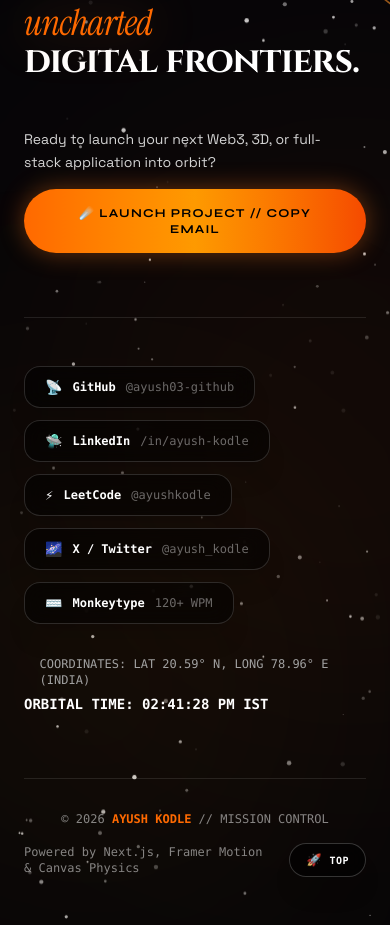
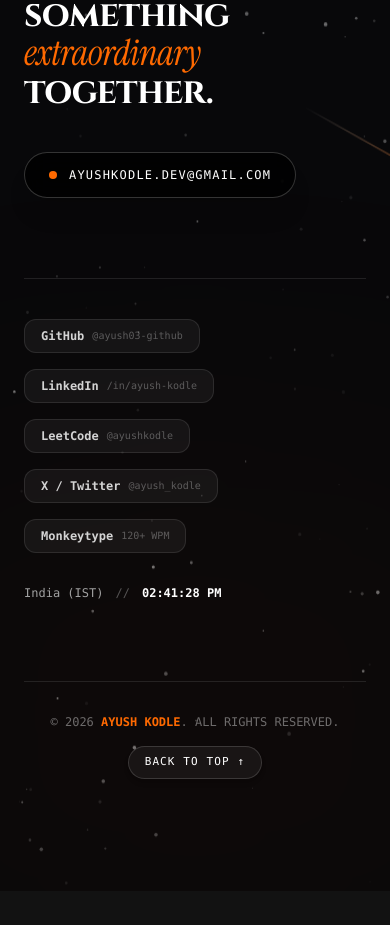
Before and after one commit to ayush03-github/anti-port, a Next.js app: page / in a window 390 px wide. Shown: the part 9260-10185 px from the top of the page. After the commit the page ends 10151 px from the top, so only its background shows below. Built offline with nearby package versions, Linux system fonts and the light colour scheme.

Commit message:
Refine Space Footer with spacious 3-tier grid, subtle twinkling stars, minimalist orange meteor streaks, and clean social links

```diff
--- a/src/components/Footer.tsx
+++ b/src/components/Footer.tsx
@@ -4,11 +4,11 @@ import { motion } from 'framer-motion';
 import { useEffect, useRef, useState } from 'react';
 
 const socialLinks = [
-  { name: 'GitHub', href: 'https://github.com/ayush03-github', icon: '📡', tag: '@ayush03-github' },
-  { name: 'LinkedIn', href: 'https://linkedin.com/in/ayush-kodle', icon: '🛸', tag: '/in/ayush-kodle' },
-  { name: 'LeetCode', href: 'https://leetcode.com/ayushkodle', icon: '⚡', tag: '@ayushkodle' },
-  { name: 'X / Twitter', href: 'https://twitter.com/ayush_kodle', icon: '🌌', tag: '@ayush_kodle' },
-  { name: 'Monkeytype', href: 'https://monkeytype.com/profile/ayushkodle', icon: '⌨️', tag: '120+ WPM' }
+  { name: 'GitHub', href: 'https://github.com/ayush03-github', tag: '@ayush03-github' },
+  { name: 'LinkedIn', href: 'https://linkedin.com/in/ayush-kodle', tag: '/in/ayush-kodle' },
+  { name: 'LeetCode', href: 'https://leetcode.com/ayushkodle', tag: '@ayushkodle' },
+  { name: 'X / Twitter', href: 'https://twitter.com/ayush_kodle', tag: '@ayush_kodle' },
+  { name: 'Monkeytype', href: 'https://monkeytype.com/profile/ayushkodle', tag: '120+ WPM' }
 ];
 
 export default function Footer() {
@@ -33,7 +33,7 @@ export default function Footer() {
     return () => clearInterval(interval);
   }, []);
 
-  // --- COSMIC CANVAS: TWINKLING STARS + SHOOTING METEORS + CONSTELLATION LINES ---
+  // --- SUBTLE MONOCHROME STARFIELD + METEOR STREAKS ---
   useEffect(() => {
     const canvas = canvasRef.current;
     if (!canvas) return;
@@ -51,61 +51,43 @@ export default function Footer() {
     };
     window.addEventListener('resize', handleResize);
 
-    // Mouse coordinates for constellation effect
+    // Mouse coordinates for subtle constellation connection
     const mouse = { x: -1000, y: -1000 };
     const handleMouseMove = (e: MouseEvent) => {
       const rect = canvas.getBoundingClientRect();
       mouse.x = e.clientX - rect.left;
       mouse.y = e.clientY - rect.top;
-
-      // Spawn a shooting meteor on rapid mouse drag!
-      if (Math.random() < 0.25) {
-        meteors.push({
-          x: mouse.x - Math.random() * 100,
-          y: mouse.y - Math.random() * 100,
-          length: Math.random() * 80 + 60,
-          speed: Math.random() * 10 + 8,
-          dx: Math.cos(Math.PI / 4) * (Math.random() * 8 + 8),
-          dy: Math.sin(Math.PI / 4) * (Math.random() * 8 + 8),
-          alpha: 1,
-          size: Math.random() * 2 + 1.5,
-          color: ['#f5e156', '#f97316', '#38bdf8', '#ffffff'][Math.floor(Math.random() * 4)]
-        });
-      }
     };
     window.addEventListener('mousemove', handleMouseMove);
 
-    // Generate 140 Twinkling Stars
+    // Generate 100 Subtle Stars
     const stars: Array<{ x: number; y: number; radius: number; alpha: number; twinkleSpeed: number; maxAlpha: number }> = [];
-    for (let i = 0; i < 140; i++) {
+    for (let i = 0; i < 100; i++) {
       stars.push({
         x: Math.random() * width,
         y: Math.random() * height,
-        radius: Math.random() * 1.8 + 0.5,
-        alpha: Math.random(),
-        twinkleSpeed: (Math.random() * 0.02 + 0.005) * (Math.random() > 0.5 ? 1 : -1),
-        maxAlpha: Math.random() * 0.7 + 0.3
+        radius: Math.random() * 1.5 + 0.4,
+        alpha: Math.random() * 0.5,
+        twinkleSpeed: (Math.random() * 0.015 + 0.003) * (Math.random() > 0.5 ? 1 : -1),
+        maxAlpha: Math.random() * 0.6 + 0.2
       });
     }
 
-    // Shooting Meteors Array
-    const meteors: Array<{ x: number; y: number; length: number; speed: number; dx: number; dy: number; alpha: number; size: number; color: string }> = [];
+    // Shooting Meteors (Subtle Orange Streaks)
+    const meteors: Array<{ x: number; y: number; length: number; speed: number; dx: number; dy: number; alpha: number }> = [];
 
-    // Periodic automatic meteor spawner
     const spawnMeteor = () => {
       meteors.push({
-        x: Math.random() * width * 0.8,
-        y: Math.random() * (height * 0.4),
-        length: Math.random() * 120 + 80,
-        speed: Math.random() * 12 + 10,
-        dx: 8 + Math.random() * 6,
-        dy: 6 + Math.random() * 5,
-        alpha: 1,
-        size: Math.random() * 2.5 + 1.5,
-        color: ['#f5e156', '#f97316', '#38bdf8', '#ffffff'][Math.floor(Math.random() * 4)]
+        x: Math.random() * width * 0.7,
+        y: Math.random() * (height * 0.3),
+        length: Math.random() * 100 + 60,
+        speed: Math.random() * 10 + 8,
+        dx: 8 + Math.random() * 4,
+        dy: 5 + Math.random() * 3,
+        alpha: 0.8
       });
     };
-    const meteorInterval = setInterval(spawnMeteor, 2200);
+    const meteorInterval = setInterval(spawnMeteor, 3200);
 
     const render = () => {
       ctx.clearRect(0, 0, width, height);
@@ -113,63 +95,52 @@ export default function Footer() {
       // 1. Draw Twinkling Stars
       stars.forEach((star) => {
         star.alpha += star.twinkleSpeed;
-        if (star.alpha >= star.maxAlpha || star.alpha <= 0.1) {
+        if (star.alpha >= star.maxAlpha || star.alpha <= 0.08) {
           star.twinkleSpeed *= -1;
         }
 
         ctx.beginPath();
         ctx.arc(star.x, star.y, star.radius, 0, Math.PI * 2);
-        ctx.fillStyle = `rgba(255, 255, 255, ${Math.max(0.1, star.alpha)})`;
+        ctx.fillStyle = `rgba(255, 255, 255, ${Math.max(0.08, star.alpha)})`;
         ctx.fill();
 
-        // Constellation Lines to Mouse Cursor
+        // Subtle Constellation Lines near mouse
         const dist = Math.hypot(mouse.x - star.x, mouse.y - star.y);
-        if (dist < 130) {
+        if (dist < 110) {
           ctx.beginPath();
           ctx.moveTo(star.x, star.y);
           ctx.lineTo(mouse.x, mouse.y);
-          ctx.strokeStyle = `rgba(249, 115, 22, ${(1 - dist / 130) * 0.45})`;
-          ctx.lineWidth = 1;
+          ctx.strokeStyle = `rgba(249, 115, 22, ${(1 - dist / 110) * 0.25})`;
+          ctx.lineWidth = 0.8;
           ctx.stroke();
         }
       });
 
-      // 2. Draw Shooting Meteors
+      // 2. Draw Subtle Meteor Streaks
       for (let i = meteors.length - 1; i >= 0; i--) {
         const m = meteors[i];
         m.x += m.dx;
         m.y += m.dy;
-        m.alpha -= 0.012;
+        m.alpha -= 0.01;
 
         if (m.alpha <= 0 || m.x > width + 200 || m.y > height + 200) {
           meteors.splice(i, 1);
           continue;
         }
 
-        // Meteor Trail Gradient
         const tailX = m.x - (m.dx / m.speed) * m.length;
         const tailY = m.y - (m.dy / m.speed) * m.length;
 
         const grad = ctx.createLinearGradient(m.x, m.y, tailX, tailY);
-        grad.addColorStop(0, m.color);
-        grad.addColorStop(0.3, `rgba(249, 115, 22, ${m.alpha * 0.8})`);
+        grad.addColorStop(0, `rgba(249, 115, 22, ${m.alpha})`);
         grad.addColorStop(1, 'rgba(255, 255, 255, 0)');
 
         ctx.beginPath();
         ctx.moveTo(m.x, m.y);
         ctx.lineTo(tailX, tailY);
         ctx.strokeStyle = grad;
-        ctx.lineWidth = m.size;
+        ctx.lineWidth = 1.5;
         ctx.stroke();
-
-        // Meteor Glowing Head
-        ctx.beginPath();
-        ctx.arc(m.x, m.y, m.size * 1.4, 0, Math.PI * 2);
-        ctx.fillStyle = m.color;
-        ctx.shadowBlur = 15;
-        ctx.shadowColor = m.color;
-        ctx.fill();
-        ctx.shadowBlur = 0;
       }
 
       animId = requestAnimationFrame(render);
@@ -196,109 +167,93 @@ export default function Footer() {
   };
 
   return (
-    <footer className="relative w-full bg-[#050508] dark:bg-[#050508] light:bg-[#f1f5f9] text-white dark:text-white light:text-slate-900 border-t border-white/10 dark:border-white/10 light:border-slate-300 pt-24 pb-12 px-6 md:px-12 overflow-hidden transition-colors duration-300">
+    <footer className="relative w-full bg-[#08080a] dark:bg-[#08080a] light:bg-[#f8f9fa] text-white dark:text-white light:text-slate-900 border-t border-white/10 dark:border-white/10 light:border-slate-300 py-28 px-6 md:px-12 overflow-hidden transition-colors duration-300">
 
-      {/* COSMIC STARFIELD & METEOR CANVAS */}
-      <canvas ref={canvasRef} className="absolute inset-0 w-full h-full pointer-events-none z-0 opacity-80 dark:opacity-80 light:opacity-40" />
+      {/* CANVAS BACKGROUND: TWINKLING STARS & METEOR STREAKS */}
+      <canvas ref={canvasRef} className="absolute inset-0 w-full h-full pointer-events-none z-0 opacity-70 dark:opacity-70 light:opacity-30" />
 
-      {/* Deep Space Nebulae Ambient Lighting */}
+      {/* Subtle Ambient Radial Lighting */}
       <div className="absolute inset-0 z-0 pointer-events-none">
-        <div className="absolute top-1/3 left-1/4 w-[500px] h-[500px] bg-orange-500/10 dark:bg-orange-500/10 light:bg-amber-400/15 blur-[170px] rounded-full" />
-        <div className="absolute bottom-10 right-1/4 w-[400px] h-[400px] bg-amber-500/10 dark:bg-amber-500/10 light:bg-orange-400/10 blur-[150px] rounded-full" />
+        <div className="absolute bottom-0 left-1/2 -translate-x-1/2 w-[700px] h-[350px] bg-orange-500/5 dark:bg-orange-500/5 light:bg-amber-500/10 blur-[180px] rounded-full" />
       </div>
 
-      <div className="relative z-10 max-w-7xl mx-auto flex flex-col justify-between min-h-[520px]">
+      <div className="relative z-10 max-w-6xl mx-auto flex flex-col justify-between gap-20">
 
-        {/* TOP SECTION: Cosmic Statement & CTA */}
-        <div>
-          {/* Orbital Status HUD Pill */}
-          <div className="inline-flex items-center gap-2.5 px-4 py-1.5 rounded-full bg-black/60 dark:bg-black/60 light:bg-white border border-white/15 dark:border-white/15 light:border-slate-300 font-mono text-[11px] uppercase tracking-[0.25em] text-orange-400 dark:text-orange-400 light:text-amber-700 font-bold mb-8 shadow-xl">
-            <span className="w-2.5 h-2.5 rounded-full bg-emerald-400 animate-ping shadow-[0_0_10px_rgba(52,211,153,0.9)]" />
-            <span>ORBITAL TELEMETRY // ALL SYSTEMS NOMINAL 🟢</span>
+        {/* TIER 1: SPACIOUS HEADLINE & EMAIL CTA */}
+        <div className="grid grid-cols-1 lg:grid-cols-12 gap-10 items-end">
+
+          <div className="lg:col-span-8 space-y-6">
+            {/* Status Beacon Pill */}
+            <div className="inline-flex items-center gap-2.5 px-3.5 py-1.5 rounded-full bg-white/5 dark:bg-white/5 light:bg-amber-100/80 border border-white/10 dark:border-white/10 light:border-amber-300 font-mono text-[10px] uppercase tracking-[0.2em] text-orange-400 dark:text-orange-400 light:text-amber-700 font-bold">
+              <span className="w-2 h-2 rounded-full bg-emerald-500 animate-pulse shadow-[0_0_8px_rgba(16,185,129,0.8)]" />
+              <span>Available for select opportunities</span>
             </div>
 
-          <div className="grid grid-cols-1 lg:grid-cols-12 gap-12 items-end">
-            <div className="lg:col-span-8">
-              <h2 className="text-4xl sm:text-6xl md:text-7xl lg:text-8xl font-bold tracking-tight font-cinzel leading-[1.02]">
-                Exploring <br />
-                <span className="text-orange-500 dark:text-orange-500 light:text-amber-600 italic font-instrument font-normal drop-shadow-[0_0_25px_rgba(249,115,22,0.4)]">uncharted</span> <br />
-                digital frontiers.
+            <h2 className="text-4xl sm:text-6xl md:text-7xl font-bold tracking-tight font-cinzel leading-[1.05]">
+              Let&apos;s build something <br />
+              <span className="text-orange-500 dark:text-orange-500 light:text-amber-600 italic font-instrument font-normal">extraordinary</span> together.
             </h2>
           </div>
 
-            {/* Launch Project CTA Capsule */}
+          {/* Email Copy Capsule */}
           <div className="lg:col-span-4 flex flex-col items-start lg:items-end">
-              <p className="text-sm font-space text-neutral-300 dark:text-neutral-300 light:text-slate-700 mb-4 max-w-xs leading-relaxed">
-                Ready to launch your next Web3, 3D, or full-stack application into orbit?
-              </p>
-
             <motion.button
               onClick={handleCopyEmail}
-                whileHover={{ scale: 1.04, boxShadow: "0 0 35px rgba(249,115,22,0.6)" }}
-                whileTap={{ scale: 0.96 }}
-                className="relative px-7 py-4 rounded-full bg-gradient-to-r from-orange-500 via-amber-500 to-orange-600 text-black font-syne font-bold text-xs sm:text-sm uppercase tracking-widest shadow-[0_0_25px_rgba(249,115,22,0.4)] transition-all cursor-pointer flex items-center gap-3"
+              whileHover={{ scale: 1.03 }}
+              whileTap={{ scale: 0.97 }}
+              className="px-6 py-3.5 rounded-full bg-black/80 dark:bg-black/80 light:bg-white border border-white/20 dark:border-white/20 light:border-slate-300 text-white dark:text-white light:text-slate-900 font-mono text-xs uppercase tracking-widest hover:border-orange-500 hover:text-orange-400 transition-all cursor-pointer shadow-xl backdrop-blur-md flex items-center gap-3 group"
             >
-                <span>{copied ? '🚀 TRANSMISSION COPIED!' : '☄️ LAUNCH PROJECT // COPY EMAIL'}</span>
+              <span className="w-2 h-2 rounded-full bg-orange-500 group-hover:animate-ping" />
+              <span>{copied ? '✓ Email Copied!' : 'ayushkodle.dev@gmail.com'}</span>
             </motion.button>
           </div>
-          </div>
+
         </div>
 
-        {/* MIDDLE SECTION: Orbital Satellite Links & Telemetry */}
-        <div className="my-16 pt-12 border-t border-white/10 dark:border-white/10 light:border-slate-300 grid grid-cols-1 md:grid-cols-12 gap-8 items-center">
+        {/* TIER 2: SPACIOUS SOCIAL LINKS & LOCAL IST TIME */}
+        <div className="pt-10 border-t border-white/10 dark:border-white/10 light:border-slate-300 flex flex-col md:flex-row items-start md:items-center justify-between gap-8">
 
-          {/* Satellite Orbit Social Links */}
-          <div className="md:col-span-8 flex flex-wrap gap-3">
+          {/* Social Links Bar */}
+          <div className="flex flex-wrap gap-4">
             {socialLinks.map((item) => (
               <motion.a
                 key={item.name}
                 href={item.href}
                 target="_blank"
                 rel="noopener noreferrer"
-                whileHover={{ y: -3, scale: 1.03 }}
-                className="px-5 py-2.5 rounded-2xl bg-black/50 dark:bg-black/50 light:bg-white border border-white/15 dark:border-white/15 light:border-slate-300 text-white dark:text-white light:text-slate-900 font-mono text-xs hover:border-orange-500/60 hover:text-orange-400 transition-all flex items-center gap-2.5 shadow-xl group backdrop-blur-md"
+                whileHover={{ y: -2 }}
+                className="px-4 py-2 rounded-xl bg-white/5 dark:bg-white/5 light:bg-white border border-white/10 dark:border-white/10 light:border-slate-300 font-mono text-xs text-neutral-300 dark:text-neutral-300 light:text-slate-700 hover:border-orange-500/50 hover:text-orange-400 transition-all flex items-center gap-2"
               >
-                <span className="text-sm">{item.icon}</span>
-                <span className="font-bold">{item.name}</span>
-                <span className="text-white/40 dark:text-white/40 light:text-slate-500 group-hover:text-orange-400/80 font-normal">{item.tag}</span>
+                <span className="font-semibold">{item.name}</span>
+                <span className="text-white/30 dark:text-white/30 light:text-slate-400 text-[10px]">{item.tag}</span>
               </motion.a>
             ))}
           </div>
 
-          {/* Real-time IST Location & Orbit Clock */}
-          <div className="md:col-span-4 flex flex-col md:items-end justify-center font-mono text-xs text-neutral-400 dark:text-neutral-400 light:text-slate-600 gap-1.5">
-            <div className="flex items-center gap-2">
-              <span className="w-2 h-2 rounded-full bg-orange-500 animate-ping" />
-              <span>COORDINATES: LAT 20.59° N, LONG 78.96° E (INDIA)</span>
-            </div>
-            <div className="text-white dark:text-white light:text-slate-900 font-bold text-sm">
-              ORBITAL TIME: {time || '12:00:00 PM'} IST
-            </div>
+          {/* Local IST Clock */}
+          <div className="font-mono text-xs text-neutral-400 dark:text-neutral-400 light:text-slate-600 flex items-center gap-3 whitespace-nowrap">
+            <span>India (IST)</span>
+            <span className="text-white/30 dark:text-white/30 light:text-slate-300">//</span>
+            <span className="text-white dark:text-white light:text-slate-900 font-bold">{time || '12:00:00 PM'}</span>
           </div>
 
         </div>
 
-        {/* BOTTOM SECTION: Telemetry Copyright & Return to Top Rocket */}
-        <div className="pt-8 border-t border-white/10 dark:border-white/10 light:border-slate-300 flex flex-col sm:flex-row items-center justify-between gap-4 font-mono text-xs text-white/50 dark:text-white/50 light:text-slate-600">
+        {/* TIER 3: MINIMALIST COPYRIGHT & BACK TO TOP */}
+        <div className="pt-8 border-t border-white/10 dark:border-white/10 light:border-slate-300 flex flex-col sm:flex-row items-center justify-between gap-4 font-mono text-xs text-white/40 dark:text-white/40 light:text-slate-500">
           <div>
-            © 2026 <span className="text-orange-500 dark:text-orange-500 light:text-amber-600 font-bold">AYUSH KODLE</span> // MISSION CONTROL
+            © 2026 <span className="text-orange-500 dark:text-orange-500 light:text-amber-600 font-semibold">AYUSH KODLE</span>. ALL RIGHTS RESERVED.
           </div>
 
-          <div className="flex items-center gap-6">
-            <span>Powered by Next.js, Framer Motion &amp; Canvas Physics</span>
-
-            {/* Back to top rocket button */}
           <motion.button
             onClick={scrollToTop}
-              whileHover={{ scale: 1.1, y: -2 }}
-              whileTap={{ scale: 0.9 }}
-              className="px-4 py-2 rounded-full bg-black/60 dark:bg-black/60 light:bg-white border border-white/20 dark:border-white/20 light:border-slate-300 text-white dark:text-white light:text-slate-900 flex items-center gap-2 hover:border-orange-500 hover:text-orange-400 transition-all cursor-pointer shadow-xl backdrop-blur-md group"
-              aria-label="Return to Top"
+            whileHover={{ scale: 1.05, y: -2 }}
+            whileTap={{ scale: 0.95 }}
+            className="px-4 py-2 rounded-full bg-white/5 dark:bg-white/5 light:bg-white border border-white/15 dark:border-white/15 light:border-slate-300 text-white dark:text-white light:text-slate-900 font-mono text-[11px] uppercase tracking-widest hover:border-orange-500 hover:text-orange-400 transition-all cursor-pointer shadow-md flex items-center gap-2"
           >
-              <span className="group-hover:-translate-y-1 transition-transform">🚀</span>
-              <span className="font-mono text-[10px] uppercase tracking-wider font-bold">TOP</span>
+            <span>Back to Top</span>
+            <span>↑</span>
           </motion.button>
-          </div>
         </div>
 
       </div>
```
Lines whose indentation alone changed are shown as unchanged.
